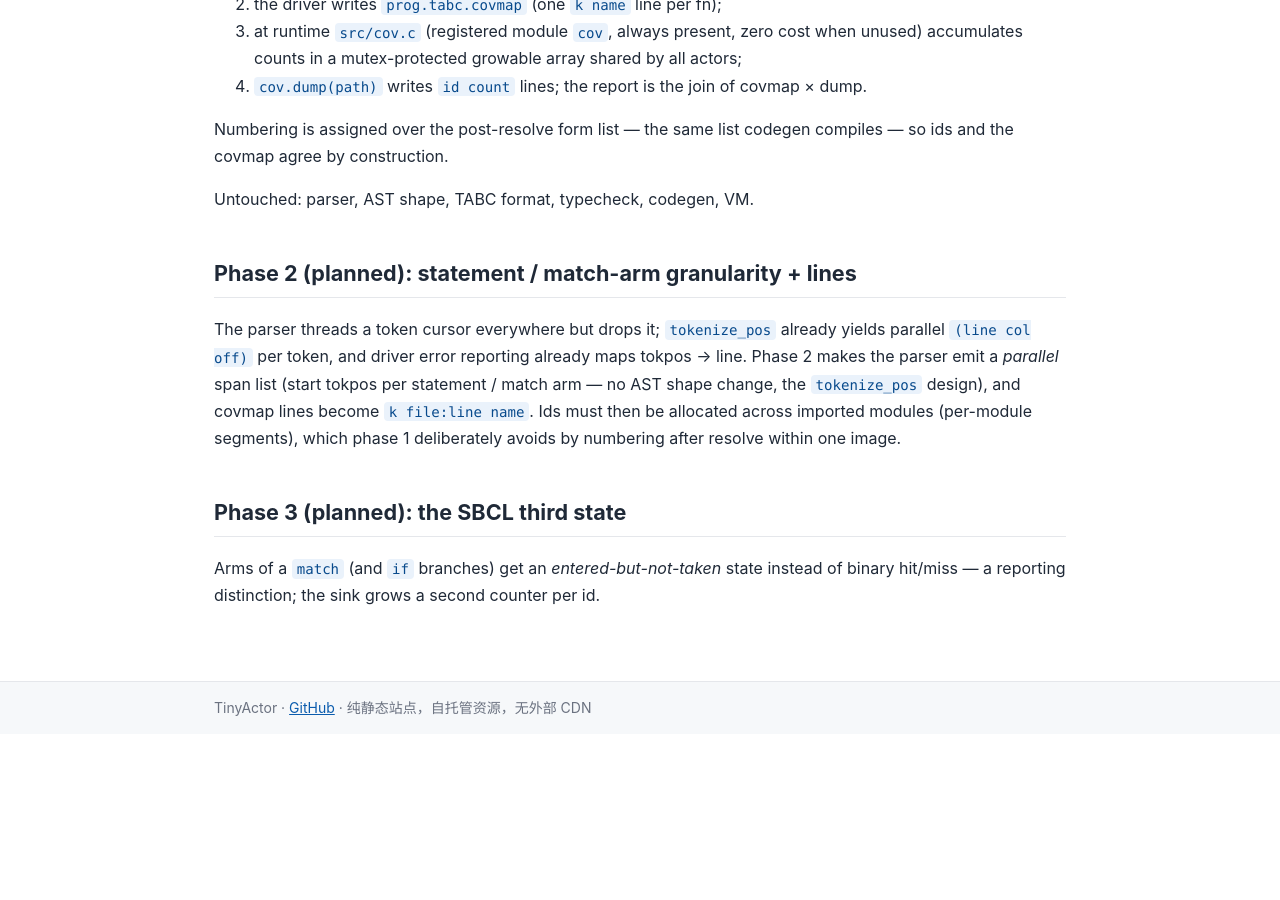
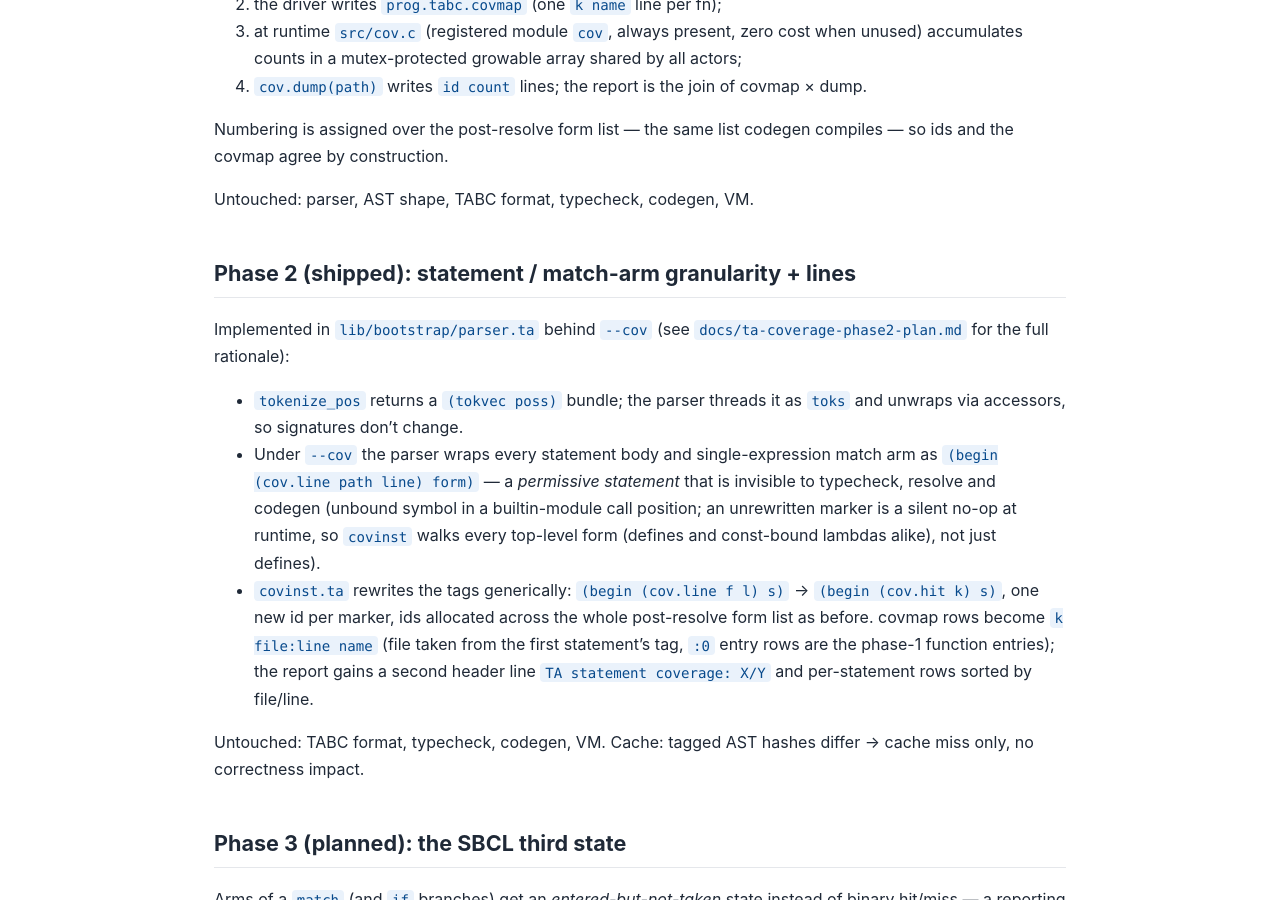
Before and after one commit to tiancaiamao/tinyactor, a Jekyll site: the page built from docs/coverage-design.md, in a window 1280 px wide and 900 px high, scrolled down 1766 px. Built offline with Jekyll 4.4.1, drawn with Linux system fonts in a browser that asks for light colours; our own code applies the rules of GitHub Pages for plain Markdown files; before the commit the page ends 2500 px from its top, so only the background shows below that; some of the changed text lies outside the part shown.

Commit message:
coverage: phase 2 — statement / match-arm granularity with file:line (#213)
* coverage: phase 2 — statement / match-arm granularity with file:line

Parser (--cov builds only) now wraps every statement and single-expr
match arm as (begin (cov.line path line) form) — a permissive marker
that typecheck/resolve/codegen/VM all ignore. covinst rewrites markers
into (begin (cov.hit k) form) with sequential ids; covmap rows become
'k file:line name' and the report adds a 'TA statement coverage' line.

- parser.ta: tokenize_pos bundle (tokvec poss) threaded as toks;
  parse_cov emits line tags; zero signature churn
- driver.ta: with_cov threaded to parse_module_content
- covinst.ta: generic marker rewrite, entry rows file from first stmt
- coverage_ta.py: 3-field covmap rows, statement coverage line,
  rows sorted by (file, line, name)
- tests: run_cli_tests.sh --cov end-to-end (match arms incl. missed),
  test_coverage_ta.py sample covmap; docs updated

Gate stays TA function coverage >= 85% (measured 87.79%); statement
coverage 81.37% reported.

* Review follow-up fixes for PR #213 (4 findings, all reproduced and confirmed):

1. Empty fn body emitted a `:0` covmap row (no file) that
   tools/coverage_ta.py rejected with `invalid location ':0'` — the
   report tool crashed on the compiler's own output. parse_covmap now
   accepts an empty file component for line-0 entry rows; regression
   covered by `fn noop() { }` in the CLI --cov test.

2. Unbraced `else <expr>` bodies were never cov-tagged (taken else
   branches were invisible). parse_if_expr now wraps the single-expr
   else body with cov_tag, same treatment as match-arm bodies.

3. Statements inside const-bound lambdas (`const f = fn (x) { ... }`)
   were silently unmeasured, and a surviving marker was documented as
   "fail-loud" when it is in fact a silent runtime no-op. inst_loop now
   walks non-define top-level forms too (attributing rows to the const
   name when present); comments in covinst.ta and coverage-design.md
   corrected.

4. covmap statement rows were emitted in descending id order, worse
   than the documented instrument order. Rows now follow rw traversal
   order (entry row first, statements after); the report sorts rows by
   (file, line, name) anyway.

Verified: bootstrap fixed point x2 cmp OK, make test 0 failures, gate
87.79% >= 85%, statement coverage 82.00% (up from 81.37% as else
branches and const lambdas become measurable), make fmt clean.

```diff
--- a/docs/coverage-design.md
+++ b/docs/coverage-design.md
@@ -1,6 +1,8 @@
 # Coverage — design note (TA program coverage)
 
-Status: phase 1 shipped (`tinyactor build --cov`). Function-level aggregation is available via `make coverage-ta` and CI gates it at 85%; finer granularity (phases 2–3) remains planned.
+Status: phases 1–2 shipped (`tinyactor build --cov`). Function- and
+statement-level aggregation is available via `make coverage-ta` and CI gates
+function coverage at 85%; phase 3 remains planned.
 
 
 ## Problem
@@ -63,16 +65,29 @@ codegen compiles — so ids and the covmap agree by construction.
 
 Untouched: parser, AST shape, TABC format, typecheck, codegen, VM.
 
-## Phase 2 (planned): statement / match-arm granularity + lines
+## Phase 2 (shipped): statement / match-arm granularity + lines
 
-The parser threads a token cursor everywhere but drops it; `tokenize_pos`
-already yields parallel `(line col off)` per token, and driver error
-reporting already maps tokpos → line. Phase 2 makes the parser emit a
-*parallel* span list (start tokpos per statement / match arm — no AST
-shape change, the `tokenize_pos` design), and covmap lines become
-`k file:line name`. Ids must then be allocated across imported modules
-(per-module segments), which phase 1 deliberately avoids by numbering
-after resolve within one image.
+Implemented in `lib/bootstrap/parser.ta` behind `--cov` (see
+`docs/ta-coverage-phase2-plan.md` for the full rationale):
+
+* `tokenize_pos` returns a `(tokvec poss)` bundle; the parser threads it as
+  `toks` and unwraps via accessors, so signatures don't change.
+* Under `--cov` the parser wraps every statement body and single-expression
+  match arm as `(begin (cov.line path line) form)` — a *permissive
+  statement* that is invisible to typecheck, resolve and codegen (unbound
+    symbol in a builtin-module call position; an unrewritten marker is a
+  silent no-op at runtime, so `covinst` walks every top-level form
+  (defines and const-bound lambdas alike), not just defines).
+* `covinst.ta` rewrites the tags generically: `(begin (cov.line f l) s)` →
+  `(begin (cov.hit k) s)`, one new id per marker, ids allocated across the
+  whole post-resolve form list as before. covmap rows become
+  `k file:line name` (file taken from the first statement's tag, `:0` entry
+  rows are the phase-1 function entries); the report gains a second header
+  line `TA statement coverage: X/Y` and per-statement rows sorted by
+  file/line.
+
+Untouched: TABC format, typecheck, codegen, VM. Cache: tagged AST hashes
+differ → cache miss only, no correctness impact.
 
 ## Phase 3 (planned): the SBCL third state
 
```
Also changed, not shown: docs/ta-coverage-phase2-plan.md (added, +132 -0 lines), test/test_coverage_ta.py (+16 -6 lines), tools/coverage_ta.py (+43 -15 lines), 5 other files.
